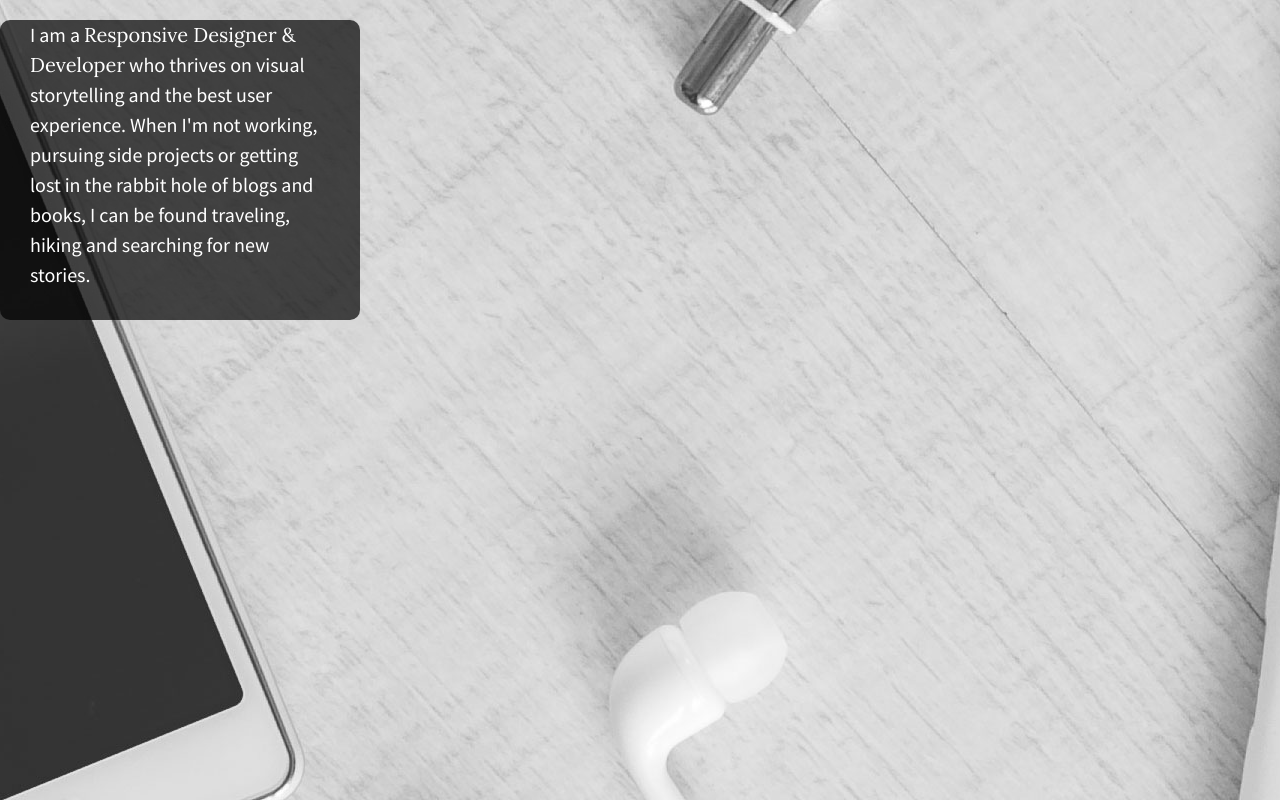
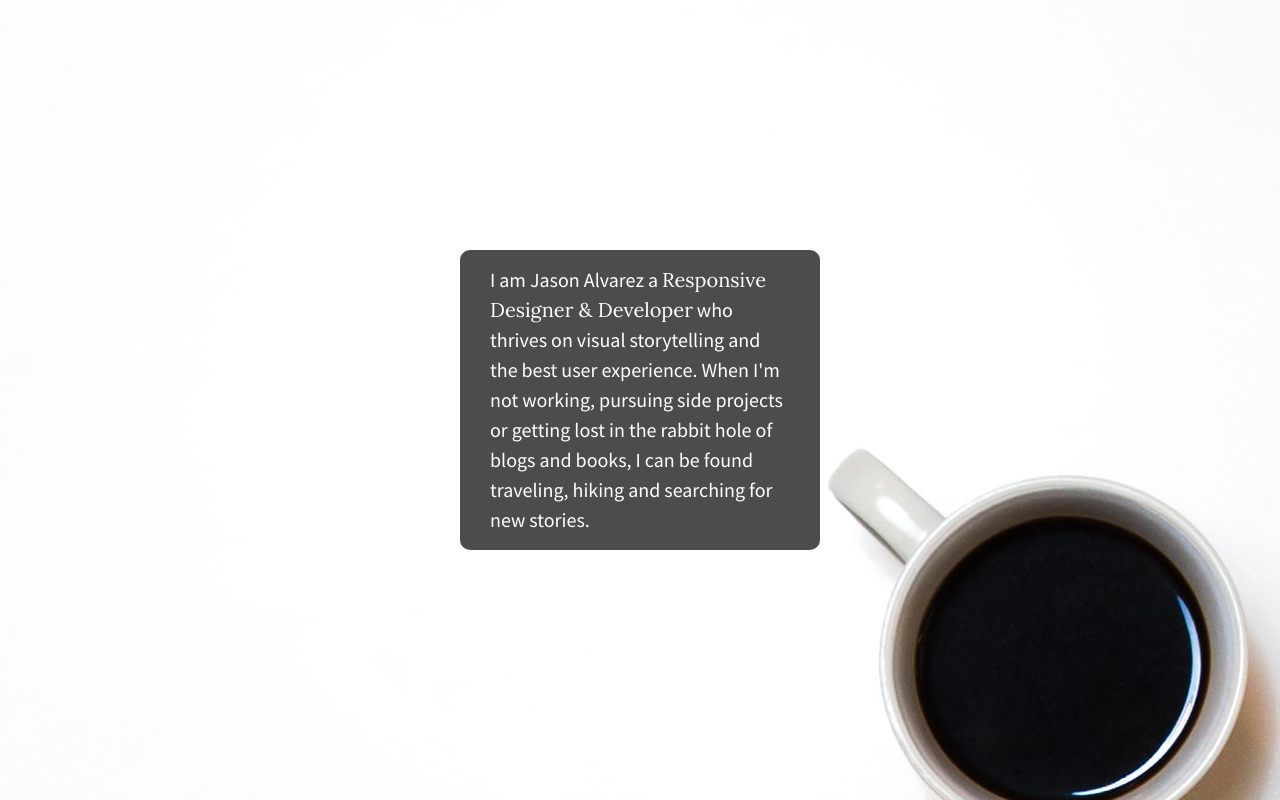
Before and after one commit to j-alvarez-1/flexbox-customize-starter, a plain HTML site: page index.html in a window 1280 px wide. Drawn offline with nearby package versions, Linux system fonts and the light colour scheme.

Commit message:
Made customize file my own

```diff
--- a/css/main.css
+++ b/css/main.css
@@ -97,16 +97,21 @@ textarea {
 
 /*Large Background Image*/
 html {
-  background: url(../img/bkgd2.jpg) no-repeat center center fixed;
+  background: url("../img/isaac-benhesed-onLbXleIkds-unsplash.jpg") no-repeat center center fixed;
    /* set height to 100% - these are important for allowing content to vertically align */
+   height: 100%;
 }
 
 body {
   /* set height to 100% - these are important for allowing content to vertically align */
+  height: 100%;
 }
 
 .wrapper {
   /* set the display to flex and use the justify-content & align-items properties to center all child elements on the page */
+  display: flex;
+  justify-content: center;
+  align-items: center;
   margin: 0;
   height: 100%;
   width: 100%;
@@ -114,6 +119,9 @@ body {
 
 #content {
   /* set the display to flex and use the justify-content & align-items properties to center the text within the div*/
+  display: flex;
+  justify-content: center;
+  align-items: center;
   background: #222;
   background:rgba(0,0,0,0.7);
   color: #fff;
--- a/index.html
+++ b/index.html
@@ -25,7 +25,7 @@
 
         <section class="wrapper">
             <div id="content">
-                <p>I am a <span>Responsive Designer & Developer</span> who thrives on visual storytelling and the best user experience. When I'm not working, pursuing side projects or getting lost in the rabbit hole of blogs and books, I can be found traveling, hiking and searching for new stories.</p>
+                <p>I am Jason Alvarez a <span>Responsive Designer & Developer</span> who thrives on visual storytelling and the best user experience. When I'm not working, pursuing side projects or getting lost in the rabbit hole of blogs and books, I can be found traveling, hiking and searching for new stories.</p>
             </div>
         </section>
 
```
Also changed, not shown: img/isaac-benhesed-onLbXleIkds-unsplash.jpg (added), img/laptop-on-a-wooden-table-4031155.jpg (added), 1 other file.
